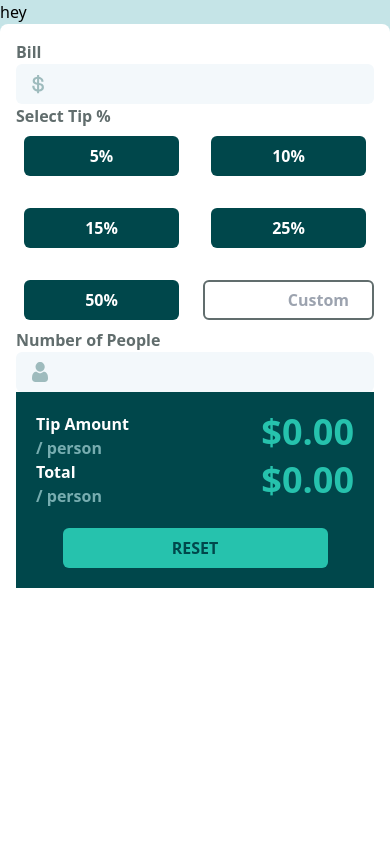
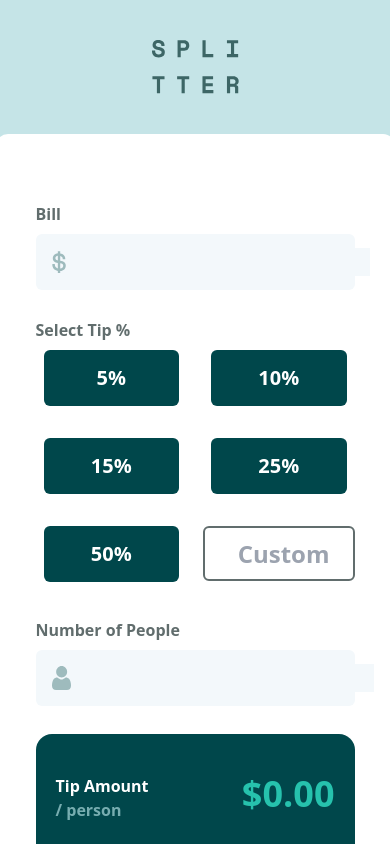
Before and after one commit to muratcan-yuksel/-datarockets-tip-calculator-, a React (Vite) app: page / in a window 390 px wide. Shown: the top 844 px of the page. Built offline with nearby package versions, Linux system fonts and the light colour scheme.

Commit message:
complete styling for small screens

```diff
--- a/src/App.tsx
+++ b/src/App.tsx
@@ -1,10 +1,11 @@
 import React from "react";
 import Whiteboard from "./components/Whiteboard";
+import logo from "./assets/images/logo.svg";
 
 const index = () => {
   return (
-    <div>
-      hey
+    <div className="flex flex-col justify-center items-center ">
+      <img className="m-10" src={logo} alt="logo" />
       <Whiteboard />
     </div>
   );
--- a/src/components/Output.tsx
+++ b/src/components/Output.tsx
@@ -6,9 +6,9 @@
     { title: "Total", amount: "$0.00" },
   ];
   return (
-    <div className="bg-[#00474B] text-white font-bold flex flex-col  justify-center p-5">
+    <div className="bg-[#00474B] rounded-2xl text-white font-bold flex flex-col  justify-center p-5">
       {values.map((value) => (
-        <div className="flex justify-between">
+        <div className="flex justify-between my-5">
           <div>
             <h2> {value.title} </h2>
             <h3 className="text-[#77adb0]">/ person</h3>
@@ -16,7 +16,8 @@
           <h1 className="text-[#26C2AD] text-4xl">{value.amount}</h1>
         </div>
       ))}
-      <button className="bg-[#26C2AD] self-center text-[#00474B] rounded-md w-10/12 h-10 mt-5">
+      <button className="bg-[#26C2AD] self-center text-[#00474B] rounded-md w-10/12 h-14 text-2xl mt-5 transform hover:scale-110 transition duration-300">
+        {" "}
         RESET
       </button>
     </div>
--- a/src/components/SelectTip.tsx
+++ b/src/components/SelectTip.tsx
@@ -28,7 +28,7 @@
         <input
           type="number"
           placeholder="Custom"
-          className="border-2 border-[#616D6D] rounded-md text-right mt-2 pr-2 h-[40px] text-[#616D6D] font-bold self-start"
+          className="border-2 border-[#616D6D] rounded-md text-right mt-2 pr-2 h-[55px] text-[#616D6D] font-bold text-2xl self-start"
         />
       </div>
     </div>
--- a/src/components/Tipbox.tsx
+++ b/src/components/Tipbox.tsx
@@ -14,7 +14,7 @@
 
   const isActive = activeTip === tip;
 
-  const buttonClasses = `bg-[#00474B] m-2 p-2 text-white font-bold rounded-md min-w-[35%] max-w-md hover:bg-[#26C2AD] transition-transform duration-300 transform hover:scale-105 ${
+  const buttonClasses = `bg-[#00474B] m-2 p-2 text-white font-bold rounded-md min-w-[35%] h-14 max-w-md hover:bg-[#26C2AD] transition-transform duration-300 transform hover:scale-105 text-xl ${
     isActive ? "bg-[#26C2AD]" : ""
   }`;
 
--- a/src/components/UserInput.tsx
+++ b/src/components/UserInput.tsx
@@ -9,9 +9,9 @@
 
 const conditionalImage = (propType: Props["propType"]) => {
   return propType === "bill" ? (
-    <img src={dollarIcon} alt="dollar icon" className="h-5" />
+    <img src={dollarIcon} alt="dollar icon" className="h-6" />
   ) : (
-    <img src={personIcon} alt="person icon" className="h-5" />
+    <img src={personIcon} alt="person icon" className="h-6" />
   );
 };
 
@@ -19,16 +19,16 @@
   return propType === "bill" ? "Bill" : "Number of People";
 };
 
-const MyInput = ({ value, propType }: Props) => {
+const UserInput = ({ value, propType }: Props) => {
   return (
     <div className="flex flex-col items-center">
-      <h2 className="text-[#616D6D] font-bold self-start">
+      <h2 className="text-[#616D6D] font-bold self-start mb-2 mt-7">
         {conditionalTitle(propType)}
       </h2>
-      <div className=" bg-[#F3F8FB] flex justify-between items-center  w-full h-10 pl-4 rounded-md">
+      <div className=" bg-[#F3F8FB] flex justify-between items-center  w-full h-14 pl-4 rounded-md mb-7">
         {conditionalImage(propType)}
         <input
-          className="bg-[#F3F8FB] appearance-none text-right text-[#0A4A4A] font-bold"
+          className="bg-[#F3F8FB] appearance-none text-right text-[#0A4A4A] font-bold text-xl"
           type="number"
         />
       </div>
@@ -36,4 +36,4 @@
   );
 };
 
-export default MyInput;
+export default UserInput;
--- a/src/components/Whiteboard.tsx
+++ b/src/components/Whiteboard.tsx
@@ -4,7 +4,7 @@
 
 const Whiteboard = () => {
   return (
-    <div className="h-screen bg-white rounded-lg p-4">
+    <div className="h-screen bg-white rounded-xl p-10">
       {/* pass dummy props */}
       <Input bill={0} people={0} propType={"bill"} />
       <Output />
```
